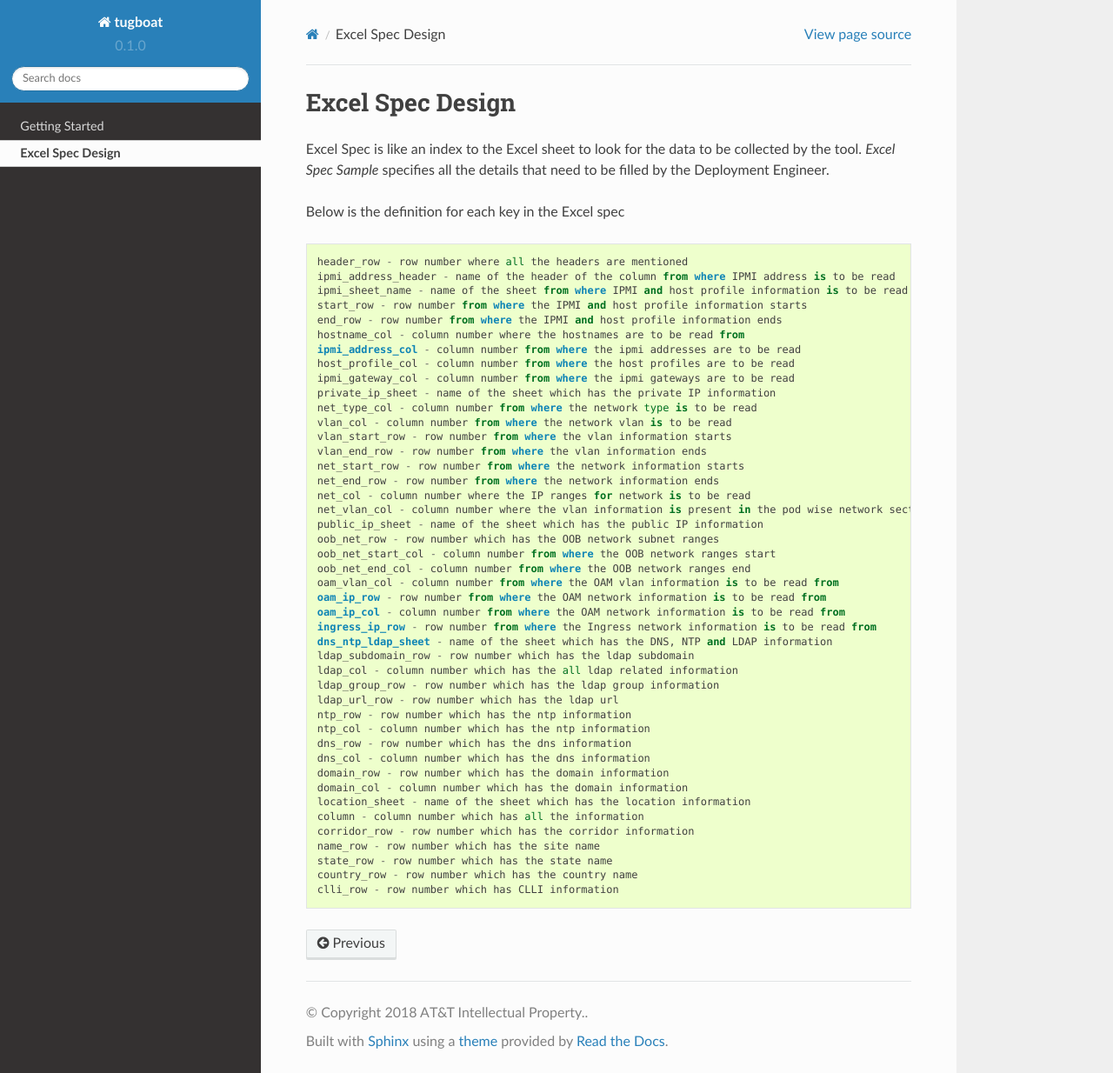
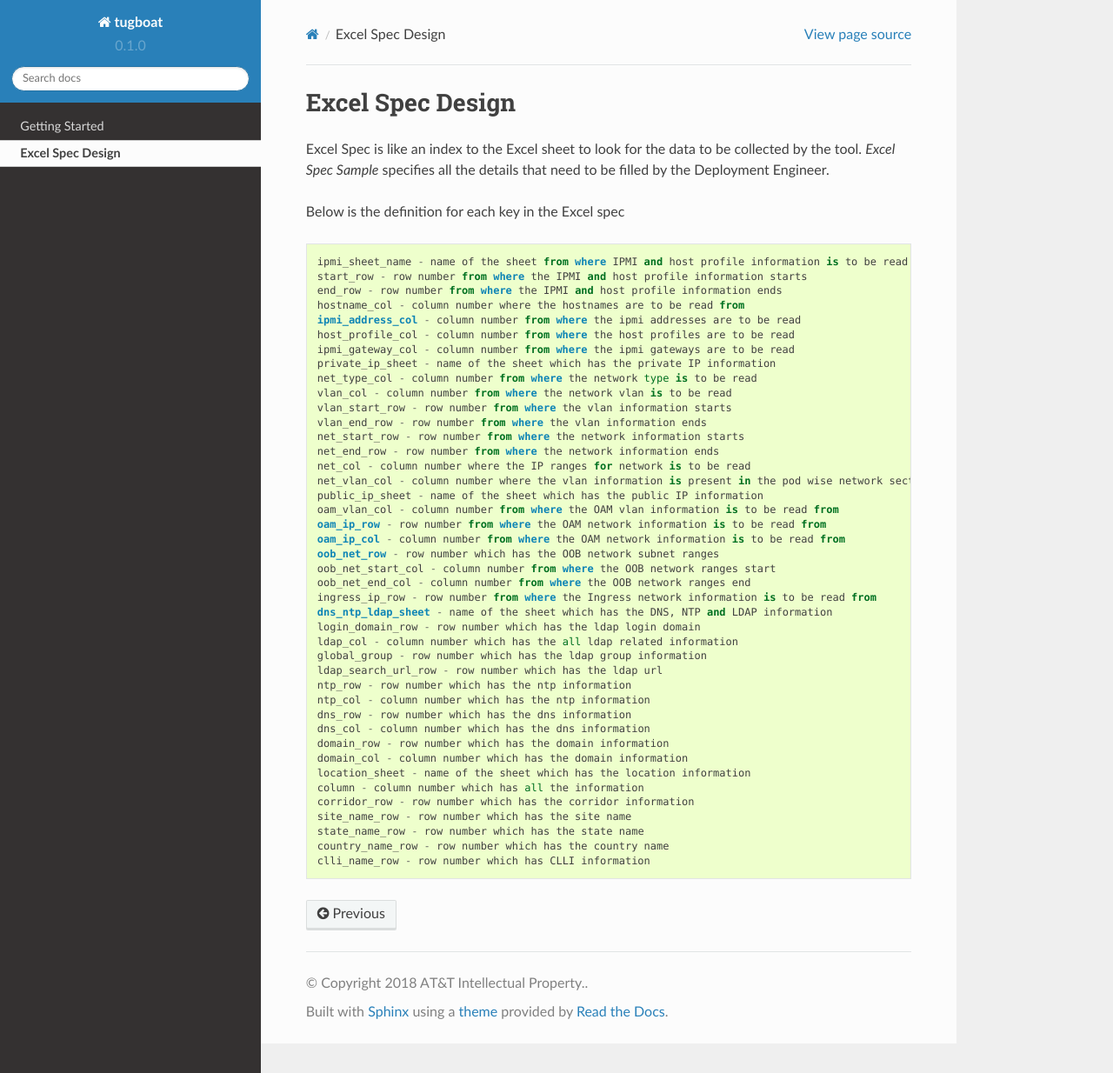
Before and after one commit to purnendu15/tugboat, a Sphinx documentation site: the page built from doc/source/excelspec_design.rst, in a window 1280 px wide and 1234 px high. Shown: the whole window at 87% size. Built offline with Sphinx 7.4.7 and the Read the Docs theme 2.0.0, drawn with Linux system fonts in a browser that asks for light colours.

Commit message:
Modified the documentation based on recent changes to excel_spec.yaml

```diff
--- a/doc/source/excelspec_design.rst
+++ b/doc/source/excelspec_design.rst
@@ -26,8 +26,7 @@ Below is the definition for each key in the Excel spec
 
 ::
 
-     header_row - row number where all the headers are mentioned
-     ipmi_address_header - name of the header of the column from where IPMI address is to be read
+
      ipmi_sheet_name - name of the sheet from where IPMI and host profile information is to be read
      start_row - row number from where the IPMI and host profile information starts
      end_row - row number from where the IPMI and host profile information ends
@@ -45,18 +44,18 @@ Below is the definition for each key in the Excel spec
      net_col - column number where the IP ranges for network is to be read
      net_vlan_col - column number where the vlan information is present in the pod wise network section
      public_ip_sheet - name of the sheet which has the public IP information
+     oam_vlan_col - column number from where the OAM vlan information is to be read from
+     oam_ip_row - row number from where the OAM network information is to be read from
+     oam_ip_col - column number from where the OAM network information is to be read from
      oob_net_row - row number which has the OOB network subnet ranges
      oob_net_start_col - column number from where the OOB network ranges start
      oob_net_end_col - column number from where the OOB network ranges end
-     oam_vlan_col - column number from where the OAM vlan information is to be read from
-     oam_ip_row - row number from where the OAM network information is to be read from
-     oam_ip_col - column number from where the OAM network information is to be read from
      ingress_ip_row - row number from where the Ingress network information is to be read from
      dns_ntp_ldap_sheet - name of the sheet which has the DNS, NTP and LDAP information
-     ldap_subdomain_row - row number which has the ldap subdomain
+     login_domain_row - row number which has the ldap login domain
      ldap_col - column number which has the all ldap related information
-     ldap_group_row - row number which has the ldap group information
-     ldap_url_row - row number which has the ldap url
+     global_group - row number which has the ldap group information
+     ldap_search_url_row - row number which has the ldap url
      ntp_row - row number which has the ntp information
      ntp_col - column number which has the ntp information
      dns_row - row number which has the dns information
@@ -66,10 +65,10 @@ Below is the definition for each key in the Excel spec
      location_sheet - name of the sheet which has the location information
      column - column number which has all the information
      corridor_row - row number which has the corridor information
-     name_row - row number which has the site name
-     state_row - row number which has the state name
-     country_row - row number which has the country name
-     clli_row - row number which has CLLI information
+     site_name_row - row number which has the site name
+     state_name_row - row number which has the state name
+     country_name_row - row number which has the country name
+     clli_name_row - row number which has CLLI information
 
 
 .. _`Excel Spec Sample`: https://github.com/att-comdev/tugboat/tree/master/samples/specs
```
